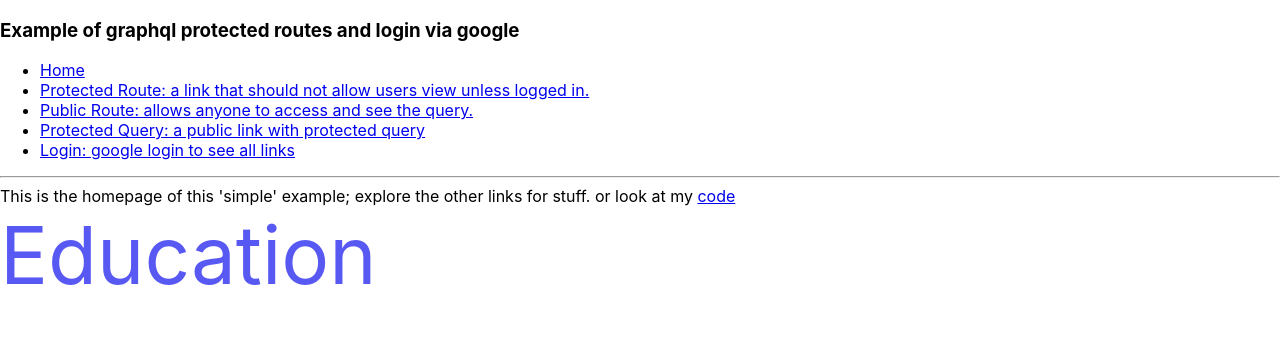
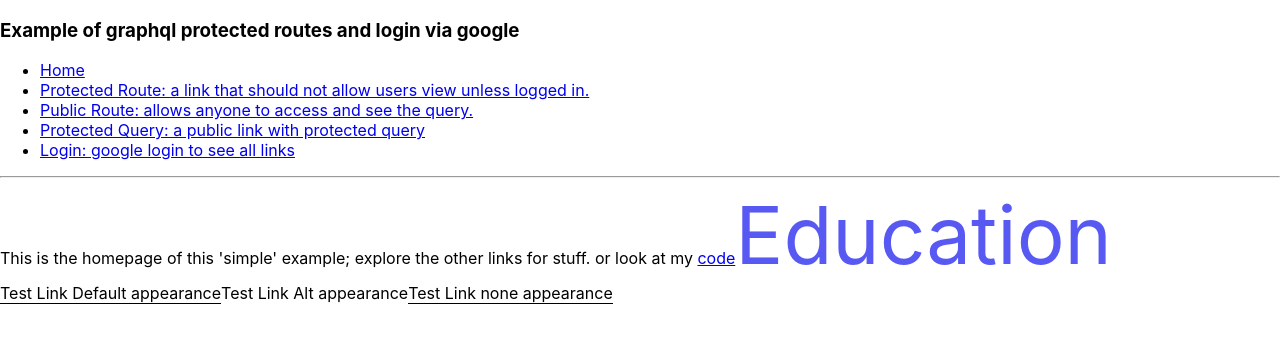
Before and after one commit to alexandriatech/open-sideways-dict, a React (Create React App) app in the folder client/: page / in a window 1280 px wide. Shown: the top 342 px of the page. Built offline with nearby package versions, Linux system fonts and the light colour scheme; the HTML template or start-up script is replaced by a standard one.

Commit message:
create links

```diff
--- a/client/public/index.html
+++ b/client/public/index.html
@@ -4,11 +4,8 @@
     <meta charset="utf-8" />
     <meta name="viewport" content="width=device-width, initial-scale=1" />
     <meta name="theme-color" content="#000000" />
-    <meta
-      name="description"
-      content="graphql boiler"
-    />
-    <title>BoIleR PlaTe</title>
+    <meta name="description" content="Open Sideways Dictionary" />
+    <title>Open Sideways Dictionary</title>
   </head>
   <body>
     <noscript>You need to enable JavaScript to run this app.</noscript>
--- a/client/src/App.jsx
+++ b/client/src/App.jsx
@@ -4,7 +4,6 @@ import { ApolloProvider } from "@apollo/react-hooks";
 import client from "./ApolloClient";
 import UserContextProvider from "components/UserContextProvider";
 import Routes from "Routes";
-import WordLink from "components-shared/WordLink";
 
 const App = () => {
   return (
@@ -12,7 +11,6 @@ const App = () => {
       <UserContextProvider>
         <Routes />
       </UserContextProvider>
-      <WordLink userInput="Education" word="Education" link="/dummyLink" />
     </ApolloProvider>
   );
 };
--- a/client/src/Routes/Home/index.jsx
+++ b/client/src/Routes/Home/index.jsx
@@ -1,4 +1,6 @@
 import React from "react";
+import WordLink from "components-shared/WordLink";
+import Link from "components-shared/Link";
 
 const Home = () => {
   return (
@@ -8,6 +10,16 @@ const Home = () => {
       <a href="https://github.com/josuerojasrojas/express-graphql-react-boilerplate">
         code
       </a>
+      <WordLink userInput="Education" word="Education" link="/dummyLink" />
+      <Link appearance="default" href={"/"}>
+        Test Link Default appearance
+      </Link>
+      <Link appearance="alt" href={"/"}>
+        Test Link Alt appearance
+      </Link>
+      <Link appearance="none" href={"/"}>
+        Test Link none appearance
+      </Link>
     </div>
   );
 };
--- /dev/null
+++ b/client/src/components-shared/Link/index.jsx
@@ -0,0 +1,46 @@
+import React from "react";
+import PropTypes from "prop-types";
+import styles from "./styles.module.scss";
+import classNames from "classnames";
+import { Link as LinkRouter } from "react-router-dom";
+
+const Link = ({
+  appearance,
+  children,
+  className,
+  href,
+  isExternal,
+  ...props
+}) => {
+  const _className = classNames(styles.link, className, styles[appearance]);
+
+  if (isExternal)
+    return (
+      <a href className={_className} {...props}>
+        {children}
+        <div className={styles.line}></div>
+      </a>
+    );
+
+  return (
+    <LinkRouter to={href} className={_className} {...props}>
+      {children}
+      <div className={styles.line}></div>
+    </LinkRouter>
+  );
+};
+
+Link.propTypes = {
+  appearance: PropTypes.oneOf(["default", "alt", "none"]),
+  children: PropTypes.node.isRequired,
+  className: PropTypes.string,
+  href: PropTypes.string.isRequired,
+  isExternal: PropTypes.bool,
+};
+
+Link.defaultProps = {
+  appearance: "default",
+  isExternal: false,
+};
+
+export default Link;
--- /dev/null
+++ b/client/src/components-shared/Link/styles.module.scss
@@ -0,0 +1,37 @@
+.link {
+  display: inline-block;
+  color: black;
+  position: relative;
+  text-decoration: none;
+  .line {
+    content: "";
+    display: block;
+    background-color: black;
+    height: 1px;
+    margin-left: 0;
+    transition: 250ms ease-out;
+    width: 100%;
+  }
+}
+
+.default {
+  &:hover {
+    .line {
+      margin-left: 100%;
+      width: 0;
+    }
+  }
+}
+
+.alt {
+  .line {
+    margin-left: 100%;
+    width: 0;
+  }
+  &:hover {
+    .line {
+      margin-left: 0;
+      width: 100%;
+    }
+  }
+}
--- a/client/src/components-shared/WordLink/index.js
+++ b/client/src/components-shared/WordLink/index.jsx
@@ -1,6 +1,5 @@
 import React from "react";
 import PropTypes from "prop-types";
-
 import styles from "./styles.module.scss";
 import classNames from "classnames";
 
@@ -12,10 +11,18 @@ function WordLink({ userInput, word, link }) {
   for (let i = 0; i < word.length; i++) {
     const capitalLetter = word[i].toUpperCase();
     if (copyUserInput[currUserInputLetter] === capitalLetter) {
-      text.push(<span className={styles.highlighted}>{word[i]}</span>);
+      text.push(
+        <span key={`letter-${i}`} className={styles.highlighted}>
+          {word[i]}
+        </span>
+      );
       currUserInputLetter = (currUserInputLetter + 1) % copyUserInput.length;
     } else {
-      text.push(<span className={styles.transparent}>{word[i]}</span>);
+      text.push(
+        <span key={`letter-${i}`} className={styles.transparent}>
+          {word[i]}
+        </span>
+      );
     }
   }
 
```
